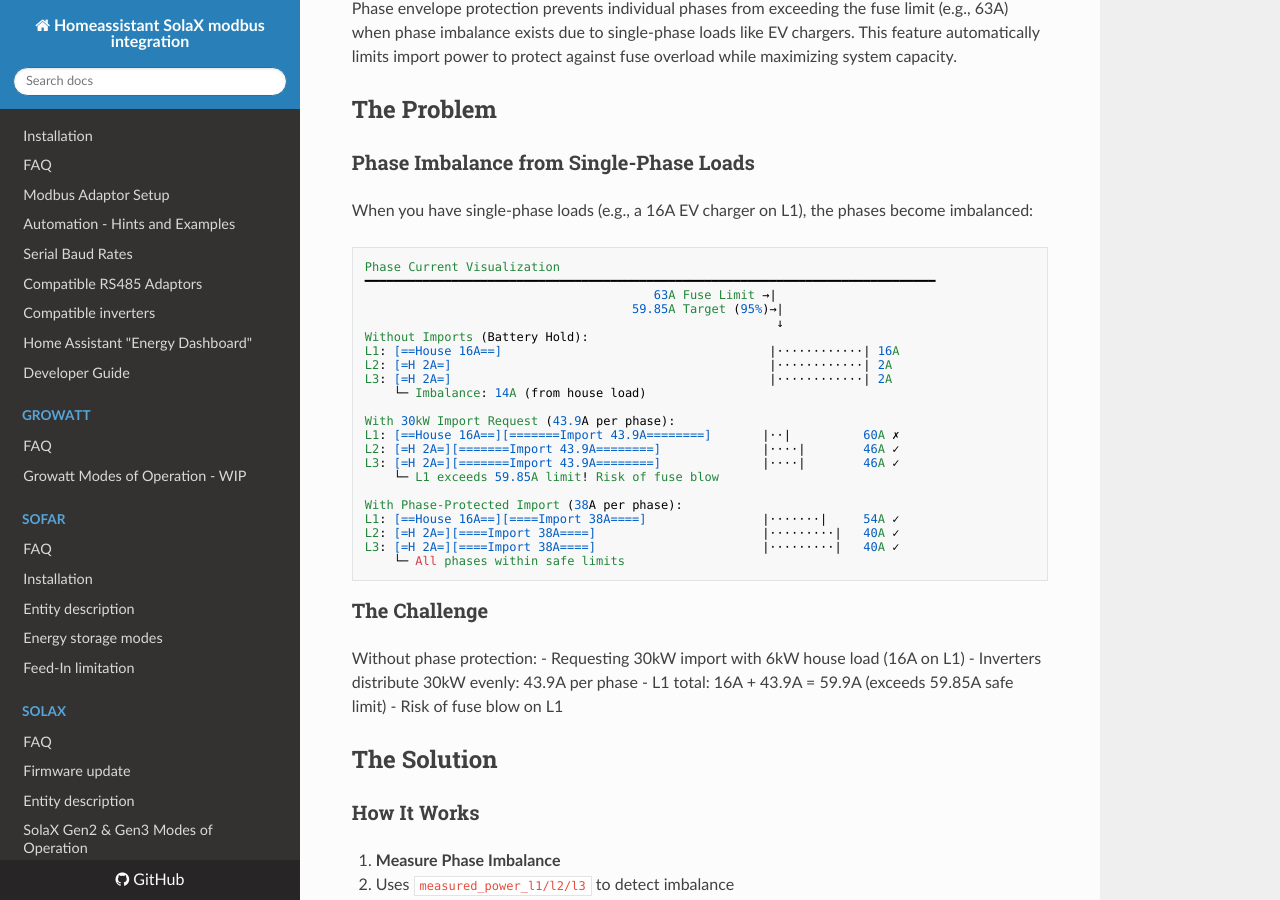
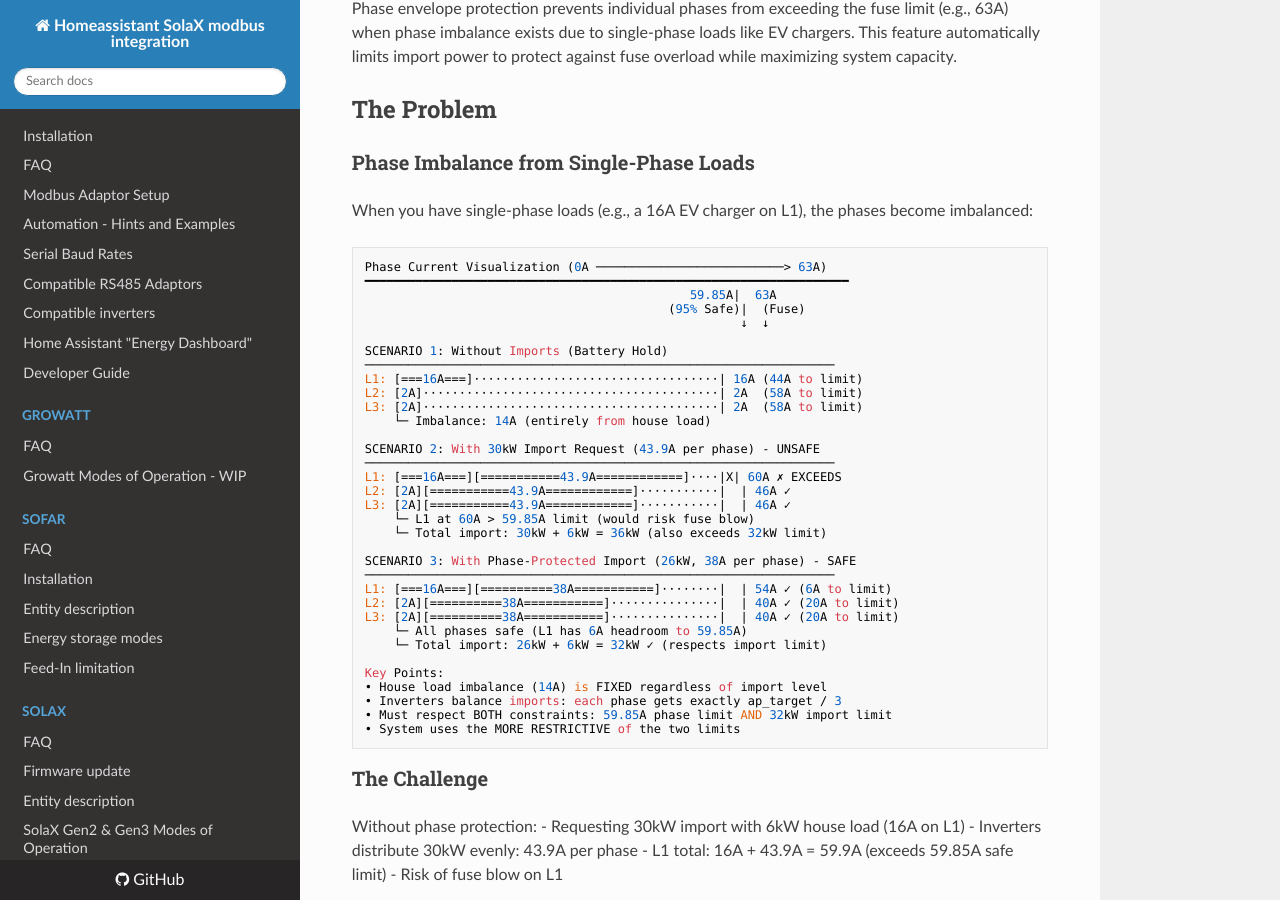
Before and after one commit to wills106/homeassistant-solax-modbus, an MkDocs documentation site: the page built from docs/solax-phase-protection.md, in a window 1280 px wide and 900 px high, scrolled down 315 px. Built offline with MkDocs 1.6.1, drawn with Linux system fonts in a browser that asks for light colours; nearby versions of some CDN libraries.

Commit message:
docs: Fix phase protection bar chart alignment and accuracy
- Fixed bar length to accurately represent current (60A longer than 46A)
- Aligned 59.85A (95%) and 63A (100%) limit markers correctly
- Changed dots to represent headroom remaining, not total space
- Added clear labels showing actual amperage and headroom
- Added X marker to show L1 exceeding limit in unsafe scenario
- Improved visual clarity with proper alignment and spacing

````diff
--- a/docs/solax-phase-protection.md
+++ b/docs/solax-phase-protection.md
@@ -15,28 +15,40 @@ Phase envelope protection prevents individual phases from exceeding the fuse lim
 When you have single-phase loads (e.g., a 16A EV charger on L1), the phases become imbalanced:
 
 ```
-Phase Current Visualization
-━━━━━━━━━━━━━━━━━━━━━━━━━━━━━━━━━━━━━━━━━━━━━━━━━━━━━━━━━━━━━━━━━━━━━━━━━━━━━━━
-                                        63A Fuse Limit →|
-                                     59.85A Target (95%)→|
-                                                         ↓
-Without Imports (Battery Hold):
-L1: [==House 16A==]                                     |············| 16A
-L2: [=H 2A=]                                            |············| 2A
-L3: [=H 2A=]                                            |············| 2A
-    └─ Imbalance: 14A (from house load)
+Phase Current Visualization (0A ──────────────────────────> 63A)
+━━━━━━━━━━━━━━━━━━━━━━━━━━━━━━━━━━━━━━━━━━━━━━━━━━━━━━━━━━━━━━━━━━━
+                                             59.85A|  63A
+                                          (95% Safe)|  (Fuse)
+                                                    ↓  ↓
 
-With 30kW Import Request (43.9A per phase):
-L1: [==House 16A==][=======Import 43.9A========]       |··|          60A ✗
-L2: [=H 2A=][=======Import 43.9A========]              |····|        46A ✓
-L3: [=H 2A=][=======Import 43.9A========]              |····|        46A ✓
-    └─ L1 exceeds 59.85A limit! Risk of fuse blow
+SCENARIO 1: Without Imports (Battery Hold)
+─────────────────────────────────────────────────────────────────
+L1: [===16A===]··································| 16A (44A to limit)
+L2: [2A]·········································| 2A  (58A to limit)
+L3: [2A]·········································| 2A  (58A to limit)
+    └─ Imbalance: 14A (entirely from house load)
 
-With Phase-Protected Import (38A per phase):
-L1: [==House 16A==][====Import 38A====]                |·······|     54A ✓
-L2: [=H 2A=][====Import 38A====]                       |·········|   40A ✓
-L3: [=H 2A=][====Import 38A====]                       |·········|   40A ✓
-    └─ All phases within safe limits
+SCENARIO 2: With 30kW Import Request (43.9A per phase) - UNSAFE
+─────────────────────────────────────────────────────────────────
+L1: [===16A===][===========43.9A============]····|X| 60A ✗ EXCEEDS
+L2: [2A][===========43.9A============]···········|  | 46A ✓
+L3: [2A][===========43.9A============]···········|  | 46A ✓
+    └─ L1 at 60A > 59.85A limit (would risk fuse blow)
+    └─ Total import: 30kW + 6kW = 36kW (also exceeds 32kW limit)
+
+SCENARIO 3: With Phase-Protected Import (26kW, 38A per phase) - SAFE
+─────────────────────────────────────────────────────────────────
+L1: [===16A===][==========38A===========]········|  | 54A ✓ (6A to limit)
+L2: [2A][==========38A===========]···············|  | 40A ✓ (20A to limit)
+L3: [2A][==========38A===========]···············|  | 40A ✓ (20A to limit)
+    └─ All phases safe (L1 has 6A headroom to 59.85A)
+    └─ Total import: 26kW + 6kW = 32kW ✓ (respects import limit)
+
+Key Points:
+• House load imbalance (14A) is FIXED regardless of import level
+• Inverters balance imports: each phase gets exactly ap_target / 3
+• Must respect BOTH constraints: 59.85A phase limit AND 32kW import limit
+• System uses the MORE RESTRICTIVE of the two limits
 ```
 
 ### The Challenge
````
